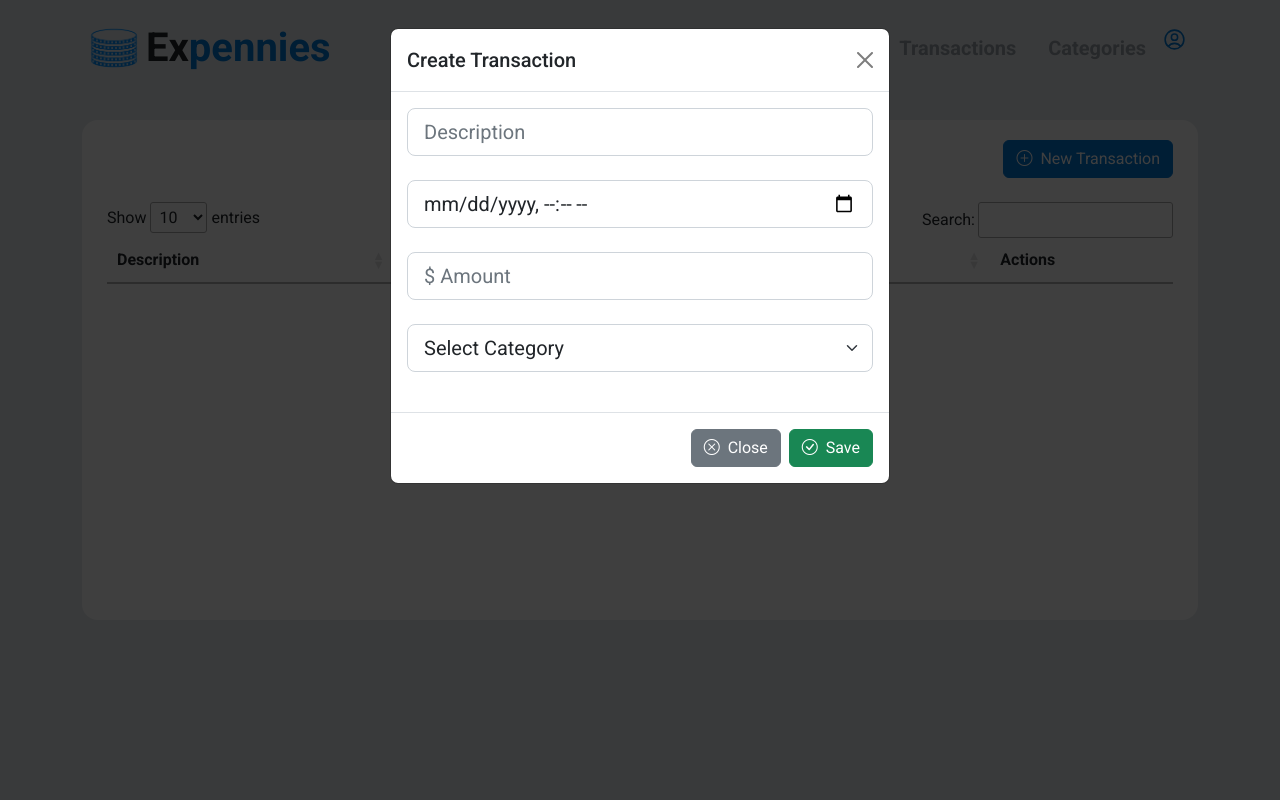
After one commit to garett1973/expennies-gio, a PHP site: template resources/views/transactions/index.twig in a window 1280 px wide, after a click on "New Transaction". The commit adds this page. Run offline with PHP 8.4, Linux system fonts and the light colour scheme; the template is opened without the code that fills it, so the values that code supplies are empty; style sheets or scripts are compiled from the project's sources; some libraries are stand-ins or nearby versions.

Commit message:
implements transactions flow CRUD, validation.

```diff
--- a/docker/local.ini
+++ b/docker/local.ini
@@ -1 +1,4 @@
 fastcgi.logging = Off
+error_reporting = E_ALL & ~E_DEPRECATED & ~E_STRICT
+log_errors = On
+error_log = /var/www/storage/logs/php_errors.log
--- a/resources/js/ajax.js
+++ b/resources/js/ajax.js
@@ -47,12 +47,13 @@ function handleValidationErrors(errors, domElement) {
         const element = domElement.querySelector(`[name = "${name}"]`);
         element.classList.add('is-invalid');
 
-        for (const error of errors[name]) {
+        // for (const error of errors[name]) { // version 1
             const errorDiv = document.createElement('div');
             errorDiv.classList.add('invalid-feedback');
-            errorDiv.innerText = error;
+            // errorDiv.innerText = error; // version 1
+            errorDiv.textContent = errors[name][0];
             element.parentNode.appendChild(errorDiv);
-        }
+        // } // version 1
     }
 }
 
--- /dev/null
+++ b/resources/js/transactions.js
@@ -0,0 +1,111 @@
+import { Modal } from 'bootstrap';
+import { get, post, del } from './ajax'
+import DataTable from 'datatables.net'
+
+window.addEventListener('DOMContentLoaded', () => {
+    const newTransactionModal = new Modal(document.getElementById('newTransactionModal'));
+    const editTransactionModal = new Modal(document.getElementById('editTransactionModal'));
+
+    const table = new DataTable('#transactionsTable', {
+        serverSide: true,
+        ajax: '/transactions/load',
+        orderMulti: false,
+        columns: [
+            { data: 'description' },
+            {
+                data: row => new Intl.NumberFormat(
+                    'en-US', {
+                        style: 'currency',
+                        currency: 'USD',
+                        currencySign: 'accounting',
+                    }
+                ).format(row.amount)
+            },
+            { data: 'category', sortable: false },
+            { data: 'date' },
+            {
+                sortable: false,
+                data: row => `
+                    <div class='d-flex flex- justify-content-center'>
+                        <button type='submit' class='btn btn-outline-primary delete-transaction-btn' data-id='${row.id}'>
+                            <i class='bi bi-trash'></i>
+                        </button>
+                        <button class='btn btn-outline-primary edit-transaction-btn ms-2' data-id='${row.id}'>
+                            <i class='bi bi-pencil'></i>
+                        </button>
+                    </div>
+            `
+            }
+        ],
+    });
+
+    document.querySelector('#transactionsTable').addEventListener('click', e => {
+        const editBtn = e.target.closest('.edit-transaction-btn');
+        const deleteBtn = e.target.closest('.delete-transaction-btn');
+
+        if (editBtn) {
+            const transactionId = editBtn.getAttribute('data-id');
+
+            get(`/transactions/${transactionId}`)
+                .then(response => response.json())
+                .then(response => openEditTransactionModal(editTransactionModal, response));
+                } else {
+            const transactionId = deleteBtn.getAttribute('data-id');
+
+            if (confirm('Are you sure you want to delete this transaction?')) {
+                del(`/transactions/${transactionId}`)
+                    .then(response => {
+                        if (response.ok) {
+                            table.draw();
+                        }
+                    });
+            }
+        }
+    });
+
+    document.querySelector('.create-transaction-btn').addEventListener('click', () => {
+        post(`/transactions`, getTransactionFormData(newTransactionModal), newTransactionModal._element)
+            .then(response => {
+                if (response.ok) {
+                    table.draw();
+                    newTransactionModal.hide();
+                }
+            })
+    });
+
+    document.querySelector('.save-transaction-btn').addEventListener('click', (e) => {
+        const transactionId = e.currentTarget.getAttribute('data-id');
+        post(`/transactions/${transactionId}`, getTransactionFormData(editTransactionModal), editTransactionModal._element)
+            .then(response => {
+                if (response.ok) {
+                    table.draw();
+                    editTransactionModal.hide();
+                }
+            })
+    });
+});
+
+function getTransactionFormData(modal) {
+    let data = {};
+    const fields = [
+        ...modal._element.querySelectorAll('input'),
+        ...modal._element.querySelectorAll('select'),
+    ]
+
+    fields.forEach(select => {
+        data[select.name] = select.value;
+    })
+
+    return data;
+}
+
+function openEditTransactionModal(modal, {id, ...data}) {
+    for (let name in data) {
+        const nameInput = modal._element.querySelector(`[name="${name}"]`);
+
+        nameInput.value = data[name];
+    }
+
+    modal._element.querySelector('.save-transaction-btn').setAttribute('data-id', id);
+    modal.show();
+}
--- a/resources/views/layout.twig
+++ b/resources/views/layout.twig
@@ -26,7 +26,7 @@
 
                 <ul class="nav nav-pills align-items-center">
                     <li class="nav-item"><a href="/" class="nav-link fw-bold fs-5 active" aria-current="page">Overview</a></li>
-                    <li class="nav-item"><a href="#" class="nav-link fw-bold fs-5" aria-current="page">Transactions</a></li>
+                    <li class="nav-item"><a href="/transactions" class="nav-link fw-bold fs-5" aria-current="page">Transactions</a></li>
                     <li class="nav-item"><a href="/categories" class="nav-link fw-bold fs-5" aria-current="page">Categories</a></li>
                 </ul>
                 <div class="dropdown user-dropdown-menu" style="display: flex; align-items: center">
--- /dev/null
+++ b/resources/views/transactions/index.twig
@@ -0,0 +1,37 @@
+{% extends 'layout.twig' %}
+
+{% block javascripts %}
+{{ parent() }}
+{{ encore_entry_script_tags('transactions') }}
+{% endblock %}
+
+{% block title %}
+Transactions
+{% endblock %}
+
+{% block content %}
+    <div class="transactions container content-body">
+        <div class="text-end mb-4">
+            <button class="btn btn-primary" data-bs-toggle="modal" data-bs-target="#newTransactionModal">
+                <i class="bi bi-plus-circle me-1"></i>
+                New Transaction
+            </button>
+        </div>
+        {% include 'transactions/transaction_modal.twig' with { modal: {title: 'Create Transaction', id: 'newTransactionModal', isEdit: false }} %}
+        {% include 'transactions/transaction_modal.twig' with { modal: {title: 'Edit Transaction', id: 'editTransactionModal', isEdit: true }} %}
+        <div>
+            <table id="transactionsTable">
+                <thead>
+                    <tr>
+                        <th>Description</th>
+                        <th>Amount</th>
+                        <th>Category</th>
+                        <th>Date</th>
+                        <th>Actions</th>
+                    </tr>
+                </thead>
+                <tbody></tbody>
+            </table>
+        </div>
+    </div>
+{% endblock %}
--- /dev/null
+++ b/resources/views/transactions/transaction_modal.twig
@@ -0,0 +1,45 @@
+<div class="modal fade" id="{{ modal.id }}" tabindex="-1" aria-hidden="true">
+    <div class="modal-dialog">
+        <div class="modal-content">
+            <div class="modal-header">
+                <h5 class="modal-title">{{ modal.title }}</h5>
+                <button type="button" class="btn-close" data-bs-dismiss="modal" aria-label="Close"></button>
+            </div>
+            <div class="modal-body">
+                <div class="form-outline form-white mb-4">
+                    <input type="text" name="description" required
+                           class="form-control form-control-lg"
+                           placeholder="Description" />
+                </div>
+                <div class="form-outline form-white mb-4">
+                    <input type="datetime-local" name="date" required
+                           class="form-control form-control-lg"
+                           placeholder="Date" />
+                </div>
+                <div class="form-outline form-white mb-4">
+                    <input type="number" name="amount" required
+                           class="form-control form-control-lg"
+                           placeholder="$ Amount" />
+                </div>
+                <div class="form-outline mb-4">
+                    <select class="form-select form-select-lg" name="category" aria-label="Category">
+                        <option value="">Select Category</option>
+                        {% for category in categories %}
+                            <option value="{{ category.id }}">{{ category.name }}</option>
+                        {% endfor %}
+                    </select>
+                </div>
+            </div>
+            <div class="modal-footer">
+                <button type="button" class="btn btn-secondary" data-bs-dismiss="modal">
+                    <i class="bi bi-x-circle me-1"></i>
+                    Close
+                </button>
+                <button type="button" class="btn btn-success {{ modal.isEdit ? 'save' : 'create' }}-transaction-btn">
+                    <i class="bi bi-check-circle me-1"></i>
+                    Save
+                </button>
+            </div>
+        </div>
+    </div>
+</div>
--- a/webpack.config.js
+++ b/webpack.config.js
@@ -22,6 +22,7 @@ Encore
     .addEntry("app", "./resources/js/app.js")
     .addEntry("dashboard", "./resources/js/dashboard.js")
     .addEntry("categories", "./resources/js/categories.js")
+    .addEntry("transactions", "./resources/js/transactions.js")
     .addEntry("auth", "./resources/js/auth.js")
 
     // When enabled, Webpack "splits" your files into smaller pieces for greater optimization.
```
Also changed, not shown: app/Controllers/TransactionController.php (added, +158 -0 lines), app/DataObjects/TransactionData.php (added, +24 -0 lines), app/Entity/Transaction.php (+5 -6 lines), app/RequestValidators/TransactionRequestValidator.php (added, +52 -0 lines), app/Services/CategoryService.php (+11 -0 lines), app/Services/TransactionService.php (added, +98 -0 lines), configs/routes/web.php (+11 -1 lines).
